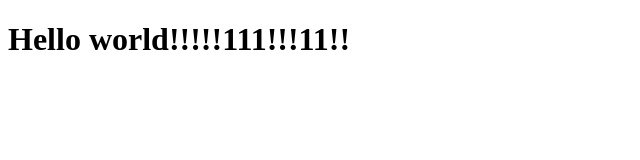
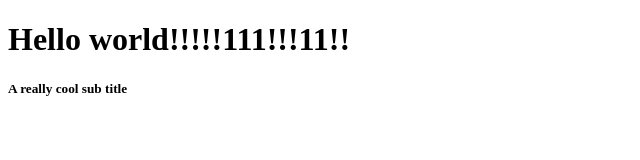
Before and after one commit to DarrylKilzer/latefall2020-day-1, a plain HTML site: page index.html in a window 1280 px wide. Shown: the whole page, without its empty margins (0-640 px from the left). Drawn offline with Linux system fonts and the light colour scheme.

Commit message:
added a real cool sub title

```diff
--- a/index.html
+++ b/index.html
@@ -10,6 +10,7 @@
 <body>
 
     <h1>Hello world!!!!!111!!!11!!</h1>
+    <h5>A really cool sub title</h5>
 
 </body>
 
```
